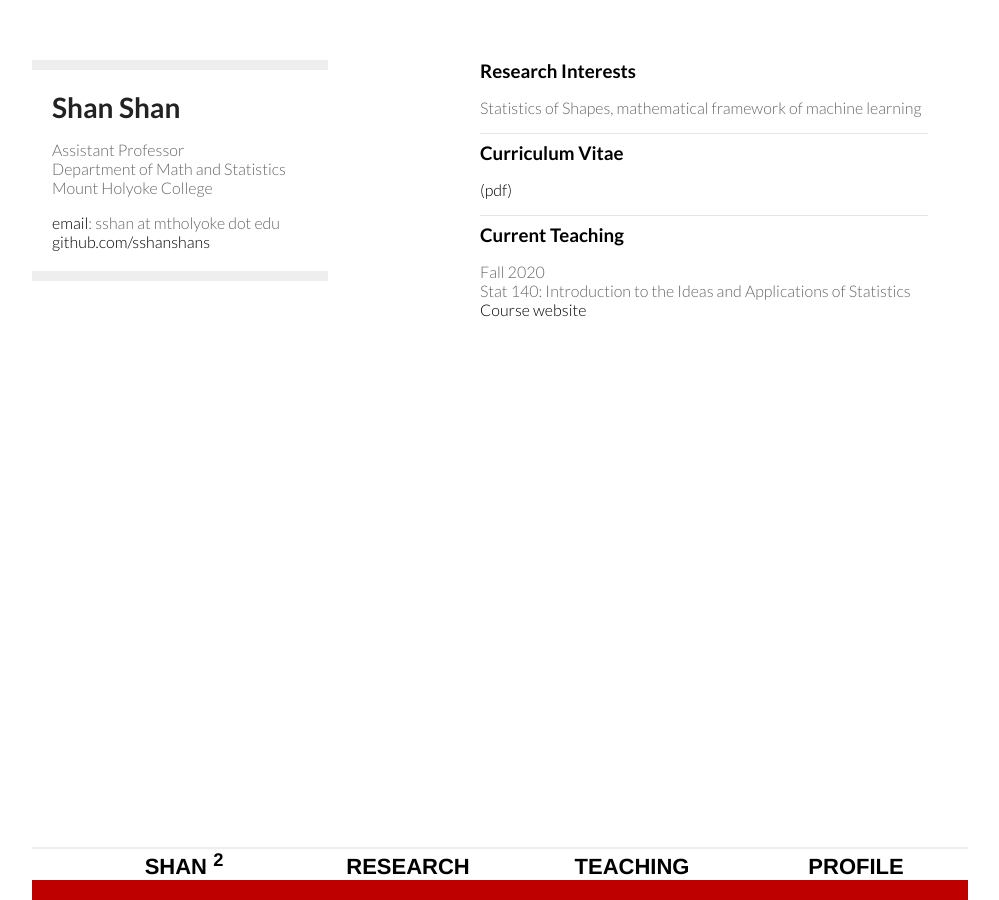
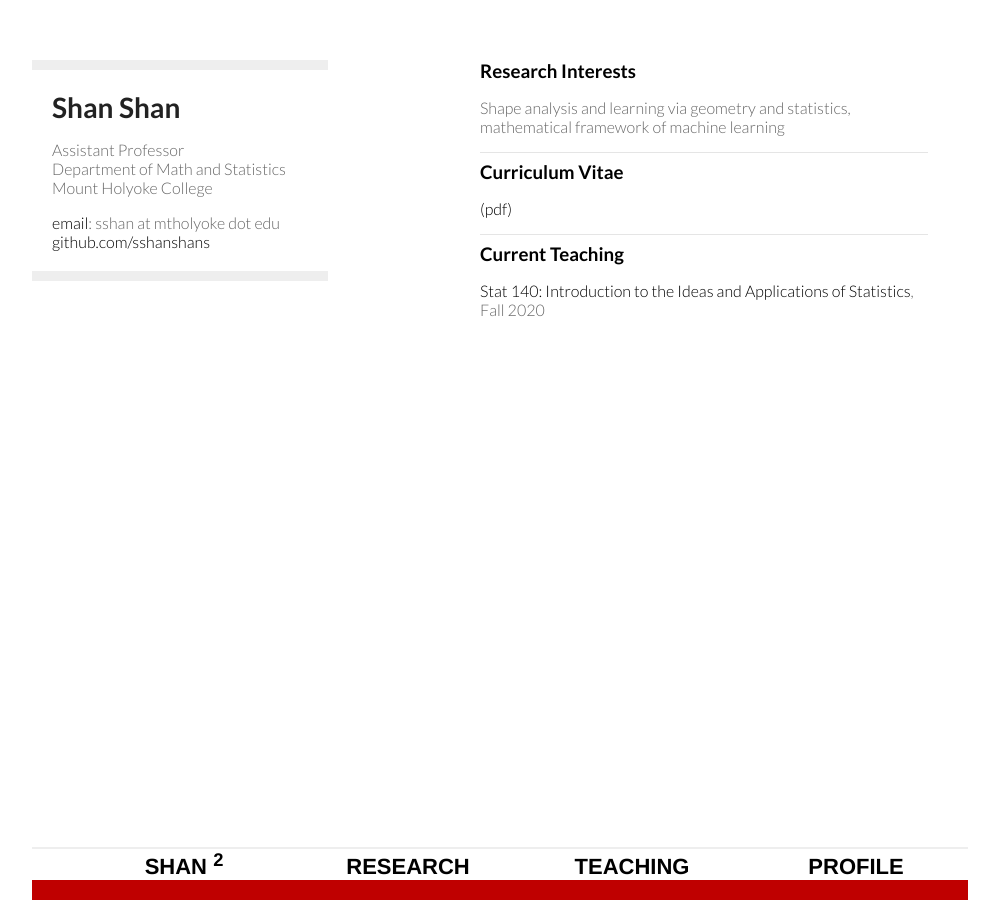
Before and after one commit to sshanshans/sshanshans.github.io, a Jekyll site: the page built from index.md, in a window 1280 px wide. Shown: the whole page, without its empty margins (160-1159 px from the left). Built offline with Jekyll 4.4.1, drawn with Linux system fonts in a browser that asks for light colours.

Commit message:
update front page

```diff
--- a/index.md
+++ b/index.md
@@ -5,7 +5,7 @@ description: personal webpage
 ---
 
 ### Research Interests
-Statistics of Shapes, mathematical framework of machine learning
+Shape analysis and learning via geometry and statistics, mathematical framework of machine learning
 <hr />
 
 ### Curriculum Vitae
@@ -13,6 +13,4 @@ Statistics of Shapes, mathematical framework of machine learning
 <hr />
 
 ### Current Teaching
-Fall 2020  <br />
-Stat 140: Introduction to the Ideas and Applications of Statistics <br />
-[Course website](https://sshanshans.github.io/stat140/)
+[Stat 140: Introduction to the Ideas and Applications of Statistics](https://sshanshans.github.io/stat140/),  Fall 2020
```
